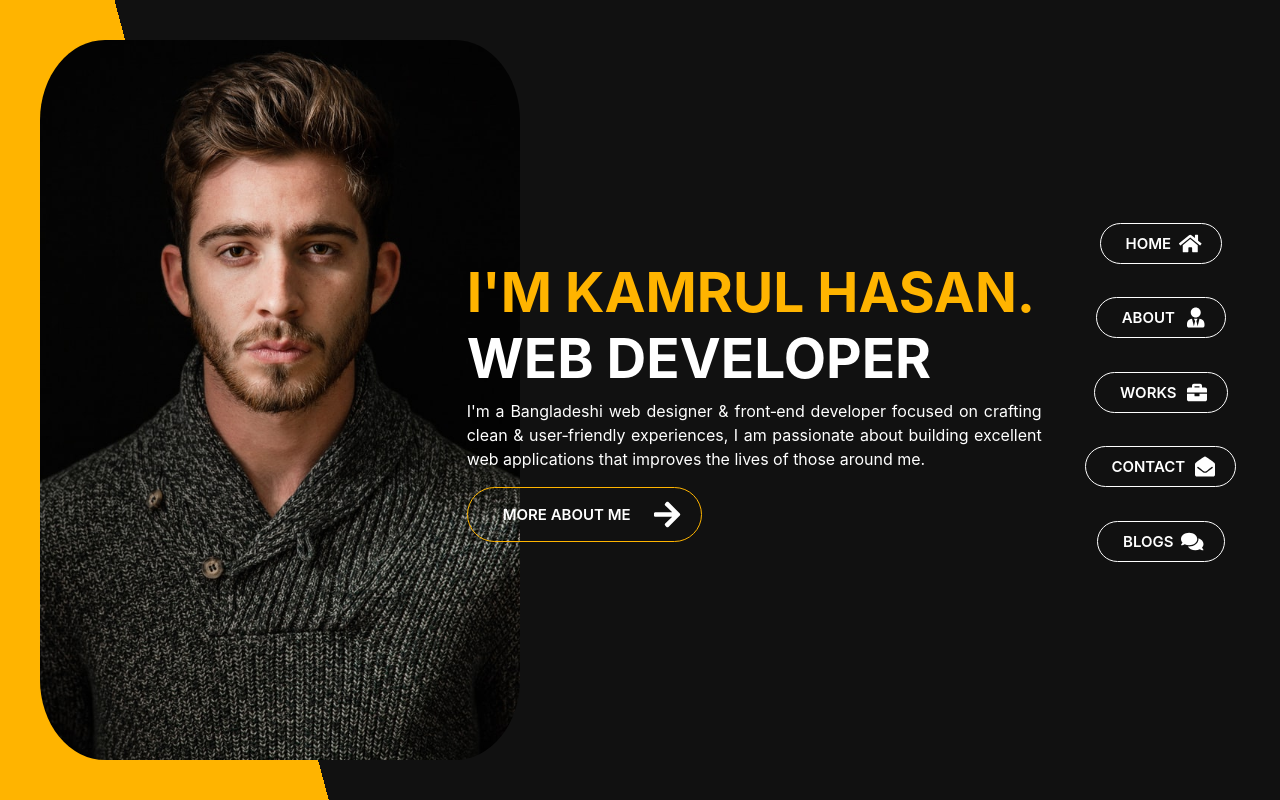
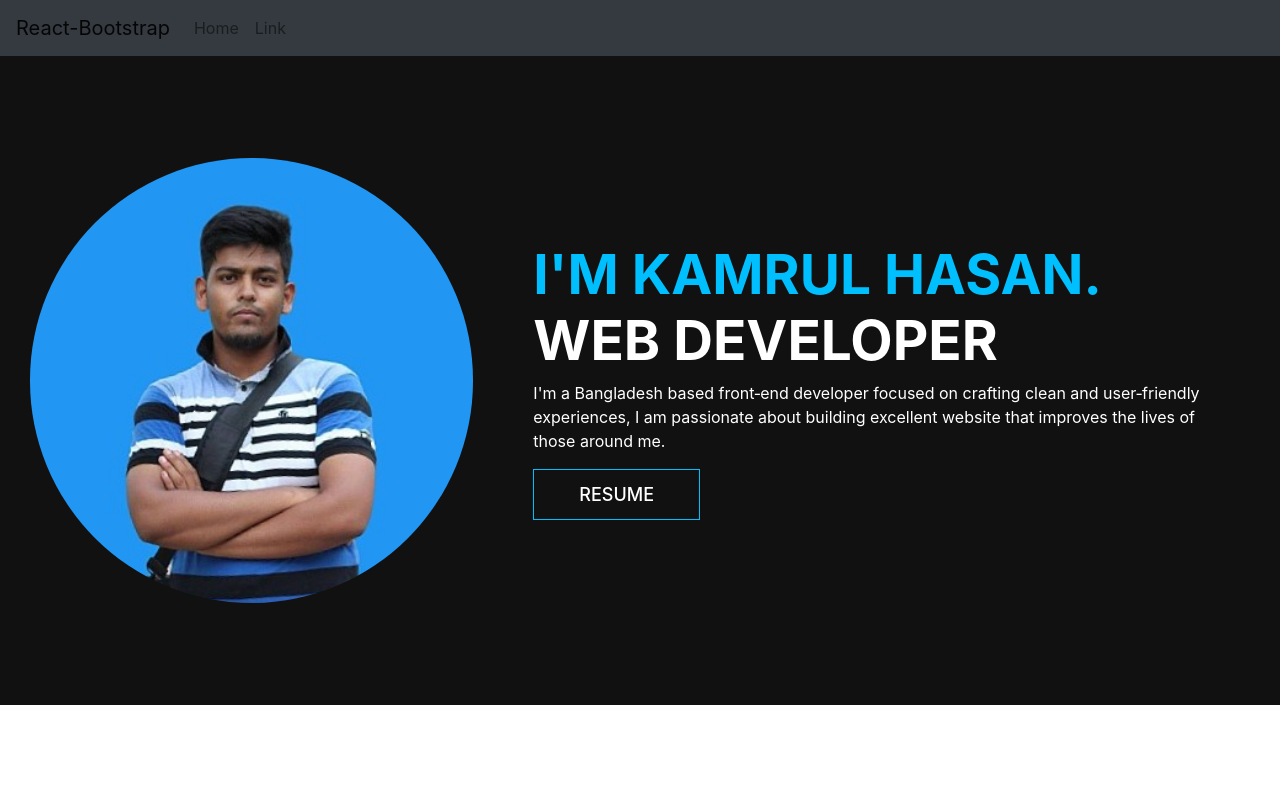
Before and after one commit to kamrul-hasan-antor/portfolio-client, a React (Create React App) app: page / in a window 1280 px wide. Built offline with nearby package versions, Linux system fonts and the light colour scheme.

Commit message:
home done

```diff
--- a/src/App.css
+++ b/src/App.css
@@ -24,11 +24,12 @@
   z-index: 1;
   padding: 16px 70px 16px 35px;
   font-size: 15px;
-  font-weight: 600;
+  font-weight: 700;
   color: #fff;
   background-color: transparent;
 }
 .button:hover {
   color: #111;
   background-color: #ffb400;
+  transition: all 0.2s linear;
 }
--- a/src/App.js
+++ b/src/App.js
@@ -1,14 +1,15 @@
 import "./App.css";
 import "bootstrap/dist/css/bootstrap.min.css";
-import { BrowserRouter as Router, Switch, Route, Link } from "react-router-dom";
-
-import Home from "./components/Home/Home";
+import { BrowserRouter as Router, Switch, Route } from "react-router-dom";
+import MainPage from "./components/MainPage/MainPage/MainPage";
+import Navigation from "./components/Navigation/Navigation";
 function App() {
   return (
     <Router>
+      <Navigation></Navigation>
       <Switch>
-        <Route>
-          <Home></Home>
+        <Route exact path="/">
+          <MainPage></MainPage>
         </Route>
       </Switch>
     </Router>
--- a/src/components/Home/Home.css
+++ /dev/null
@@ -1,27 +0,0 @@
-.one {
-  margin: 0;
-  padding: 0;
-  background-color: #013a6b;
-  background-image: -webkit-linear-gradient(15deg, #ffb400 22%, #111 22%);
-  height: 100vh;
-}
-.logo {
-  height: 100vh;
-  padding: 40px 10px;
-  border-radius: 15%;
-}
-.text {
-  padding-left: 20px;
-}
-.icon {
-  position: absolute;
-  right: -1px;
-  top: -1px;
-  right: 20px;
-  bottom: 0;
-  width: 55px;
-  height: 55px;
-  font-size: 30px;
-  color: #ffffff;
-  border-radius: 50%;
-}
--- a/src/components/Home/Home.js
+++ /dev/null
@@ -1,42 +0,0 @@
-import React from "react";
-import image from "../../images/logo.jpg";
-import { FontAwesomeIcon } from "@fortawesome/react-fontawesome";
-import { faArrowRight } from "@fortawesome/free-solid-svg-icons";
-import "./Home.css";
-import Sidebar from "../Sidebar/Sidebar";
-const Home = () => {
-  return (
-    <main className="one">
-      <div className="col d-flex align-items-center">
-        <div className="col-md-4">
-          <img className="logo" src={image} alt="" />
-        </div>
-        <div className="col-md-6 ">
-          <div className="text text-white">
-            <h1 className="large-title">
-              <span className="theme_color">i'm kamrul hasan.</span> <br />
-              web developer
-            </h1>
-            <p className="text-justify">
-              I'm a Bangladeshi web designer & front‑end developer focused on
-              crafting clean & user‑friendly experiences, I am passionate about
-              building excellent web applications that improves the lives of
-              those around me.
-            </p>
-            <button className="button">
-              more about me
-              <FontAwesomeIcon
-                className="icon"
-                icon={faArrowRight}
-              ></FontAwesomeIcon>
-            </button>
-          </div>
-        </div>
-        <div className="col-md-2">
-          <Sidebar></Sidebar>
-        </div>
-      </div>
-    </main>
-  );
-};
-export default Home;
--- /dev/null
+++ b/src/components/MainPage/Header/Header.css
@@ -0,0 +1,41 @@
+.one {
+  background-color: #111;
+  width: 100%;
+  padding-top: 8%;
+  padding-bottom: 8%;
+  height: 100%;
+}
+
+.main_image {
+  height: 100%;
+  width: 88%;
+  border-radius: 50%;
+}
+.main_text {
+  color: #ffffff;
+}
+.main_text h1 {
+  font-size: 55px;
+  text-transform: uppercase;
+  font-weight: 700;
+}
+.main_text h1 span {
+  color: #00bfff;
+}
+.main_text p {
+  padding-right: 50px;
+}
+.main_text button {
+  font-size: 18px;
+  font-weight: 500;
+  text-transform: uppercase;
+  color: white;
+  padding: 11px 45px;
+  background-color: transparent;
+  border: 1px solid #00bfff;
+  transition: all 0.2s linear;
+}
+.main_text button:hover {
+  color: #111;
+  background-color: #00bfff;
+}
--- /dev/null
+++ b/src/components/MainPage/Header/Header.js
@@ -0,0 +1,27 @@
+import React from "react";
+import image from "../../../images/image2.jpg";
+import "./Header.css";
+
+const Home = () => {
+  return (
+    <div className="one align-items-center">
+      <div className="row w-100 align-items-center">
+        <div className="col-12 col-md-5 text-center">
+          <img className="main_image" src={image} alt="" />
+        </div>
+        <div className="col-12 col-md-7 main_text">
+          <h1>
+            <span>i'm kamrul hasan.</span> <br /> web developer <br />
+          </h1>
+          <p>
+            I'm a Bangladesh based front‑end developer focused on crafting clean
+            and user‑friendly experiences, I am passionate about building
+            excellent website that improves the lives of those around me.
+          </p>
+          <button>resume</button>
+        </div>
+      </div>
+    </div>
+  );
+};
+export default Home;
--- /dev/null
+++ b/src/components/MainPage/MainPage/MainPage.js
@@ -0,0 +1,11 @@
+import React from "react";
+import Header from "../Header/Header";
+const MainPage = () => {
+  return (
+    <>
+      <Header></Header>
+    </>
+  );
+};
+
+export default MainPage;
--- /dev/null
+++ b/src/components/Navigation/Navigation.js
@@ -0,0 +1,19 @@
+import React from "react";
+import { Nav, Navbar } from "react-bootstrap";
+
+const Navigation = () => {
+  return (
+    <Navbar bg="dark" expand="lg">
+      <Navbar.Brand href="#home">React-Bootstrap</Navbar.Brand>
+      <Navbar.Toggle aria-controls="basic-navbar-nav" />
+      <Navbar.Collapse id="basic-navbar-nav">
+        <Nav className="mr-auto">
+          <Nav.Link href="#home">Home</Nav.Link>
+          <Nav.Link href="#link">Link</Nav.Link>
+        </Nav>
+      </Navbar.Collapse>
+    </Navbar>
+  );
+};
+
+export default Navigation;
--- a/src/components/Sidebar/Sidebar.css
+++ /dev/null
@@ -1,32 +0,0 @@
-.all_lists {
-  list-style: none;
-  padding-bottom: 50px;
-}
-.all_lists li {
-  padding-top: 50px;
-}
-.all_lists li a {
-  text-decoration: none;
-  overflow: hidden;
-  border: 1px solid #ffffff;
-  border-radius: 30px;
-  text-transform: uppercase;
-  position: relative;
-  padding: 10px 50px 10px 25px;
-  font-size: 15px;
-  font-weight: 600;
-  color: #fff;
-  background-color: transparent;
-}
-.nav_icon {
-  position: absolute;
-  right: 1px;
-  top: 2px;
-  right: 20px;
-  bottom: 0;
-  width: 35px;
-  height: 35px;
-  font-size: 20px;
-  color: #ffffff;
-  border-radius: 50%;
-}
--- a/src/components/Sidebar/Sidebar.js
+++ /dev/null
@@ -1,67 +0,0 @@
-import {
-  faBriefcase,
-  faComment,
-  faComments,
-  faEnvelopeOpen,
-  faHome,
-  faUserTie,
-} from "@fortawesome/free-solid-svg-icons";
-import { FontAwesomeIcon } from "@fortawesome/react-fontawesome";
-import React from "react";
-import { Link } from "react-router-dom";
-import "./Sidebar.css";
-const Sidebar = () => {
-  return (
-    <div className="text-center">
-      <ul className="all_lists">
-        <li>
-          <Link>
-            Home
-            <FontAwesomeIcon
-              className="nav_icon"
-              icon={faHome}
-            ></FontAwesomeIcon>
-          </Link>
-        </li>
-        <li>
-          <Link>
-            about
-            <FontAwesomeIcon
-              className="nav_icon"
-              icon={faUserTie}
-            ></FontAwesomeIcon>
-          </Link>
-        </li>
-        <li>
-          <Link>
-            works
-            <FontAwesomeIcon
-              className="nav_icon"
-              icon={faBriefcase}
-            ></FontAwesomeIcon>
-          </Link>
-        </li>
-        <li>
-          <Link className="link">
-            contact
-            <FontAwesomeIcon
-              className="nav_icon"
-              icon={faEnvelopeOpen}
-            ></FontAwesomeIcon>
-          </Link>
-        </li>
-        <li>
-          <Link className="link">
-            blogs
-            <FontAwesomeIcon
-              className="nav_icon"
-              icon={faComments}
-            ></FontAwesomeIcon>
-          </Link>
-        </li>
-      </ul>
-    </div>
-  );
-};
-
-export default Sidebar;
```
Also changed, not shown: src/components/About/About.js (deleted, +0 -11 lines), src/images/image2.jpg (added), src/images/logo.jpg (deleted).
